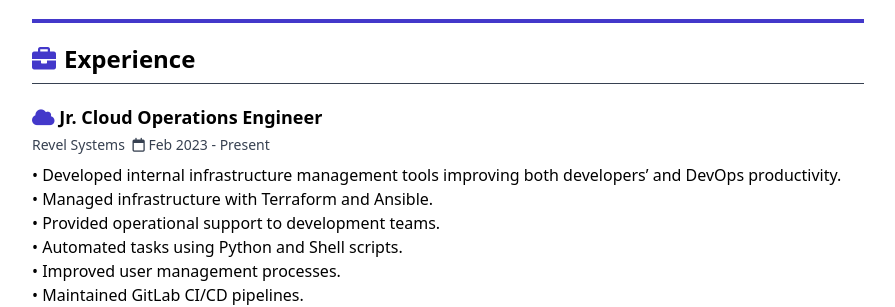
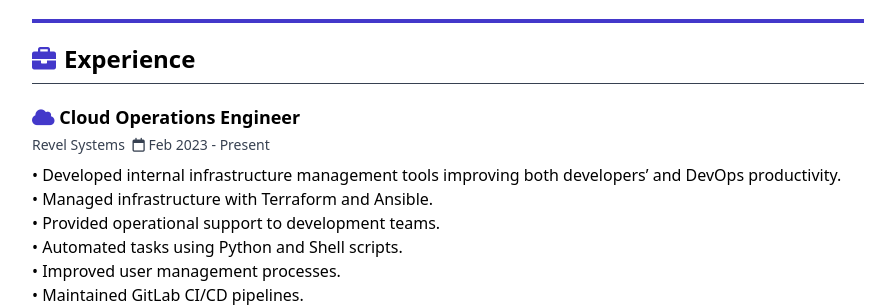
Before and after one commit to Draugelis/resume, a Jekyll site: the page built from index.html, in a window 1280 px wide. Shown: the part 314-621 px from the top of the page, without its empty margins (192-1087 px from the left). Built offline with Jekyll 4.4.1, drawn with Linux system fonts in a browser that asks for light colours; nearby versions of some CDN libraries.

```diff
--- a/_data/resume.yaml
+++ b/_data/resume.yaml
@@ -21,7 +21,7 @@ sections:
   - experience:
       icon: fas fa-briefcase
       content:
-        - title: Jr. Cloud Operations Engineer
+        - title: Cloud Operations Engineer
           subtitle: Revel Systems
           icon: fas fa-cloud
           description: |
```
